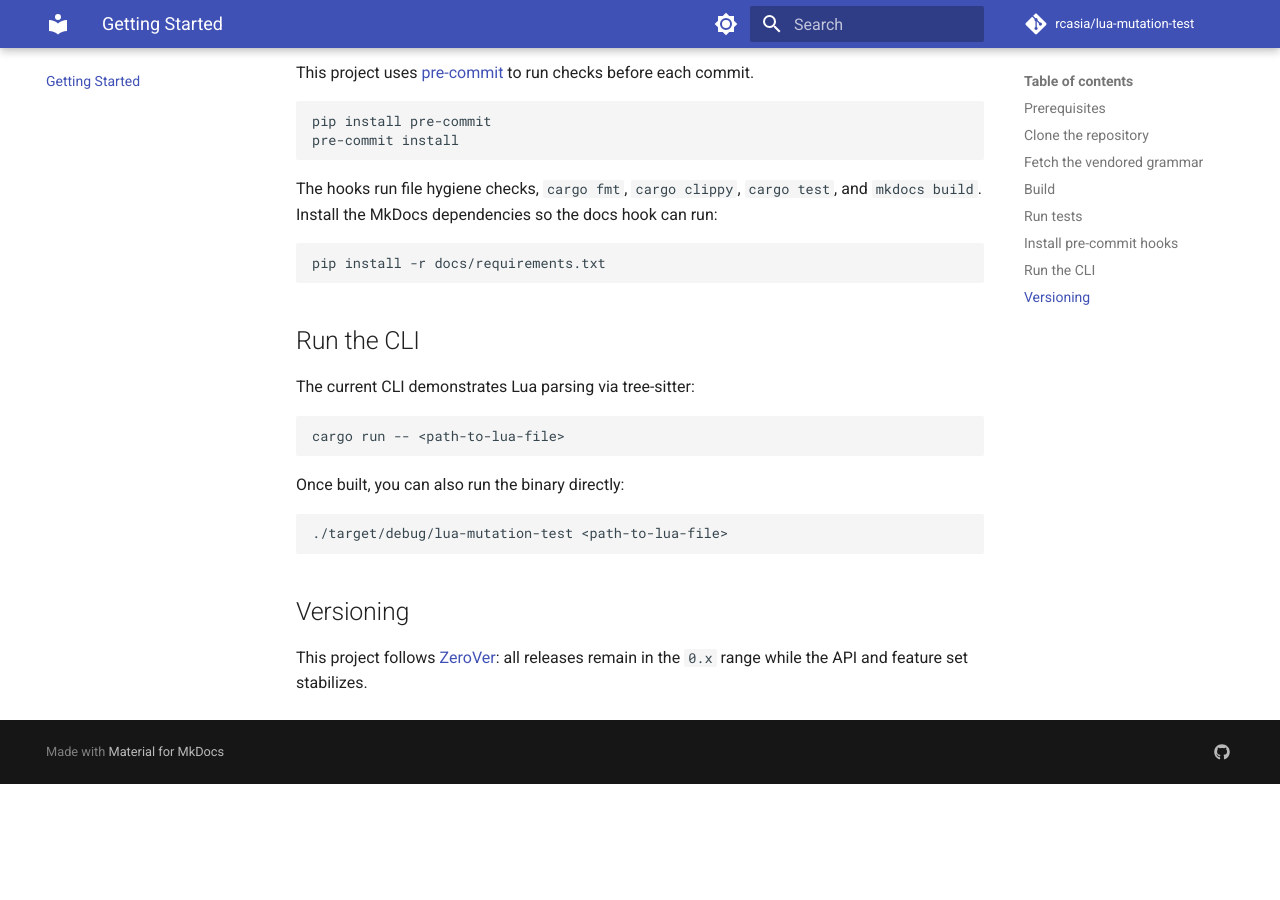
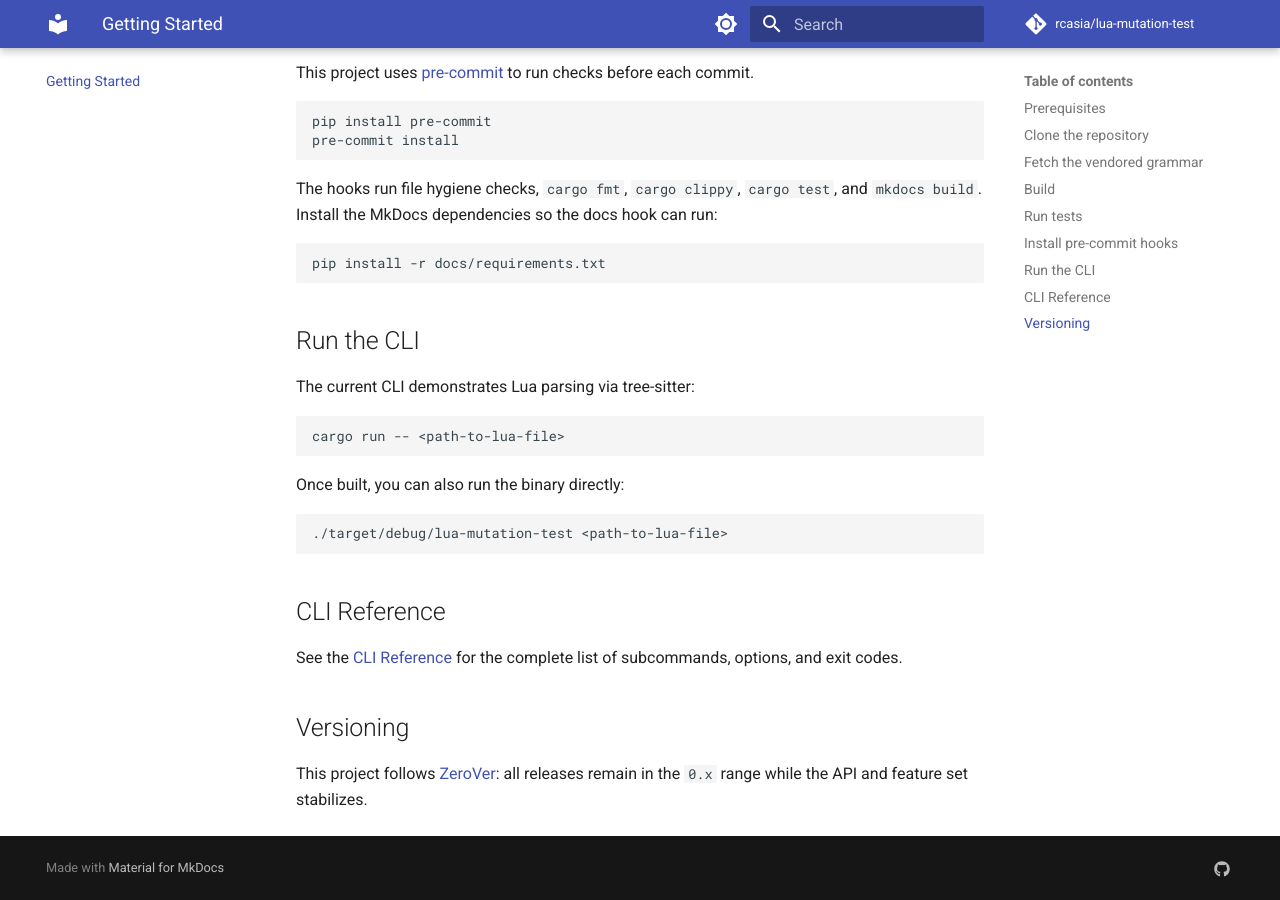
Before and after one commit to rcasia/lua-mutation-test, an MkDocs documentation site: the page built from docs/getting-started.md, in a window 1280 px wide and 900 px high, scrolled down 954 px. Built offline with MkDocs 1.6.1 and Material for MkDocs 9.7.7, drawn with Linux system fonts in a browser that asks for light colours; comment, search, counter and statistics services are not loaded; before the commit the page ends 1738 px from its top, so only the background shows below that.

Commit message:
docs: update architecture docs with list-mutants and CLI reference

````diff
--- a/docs/getting-started.md
+++ b/docs/getting-started.md
@@ -63,6 +63,11 @@ Once built, you can also run the binary directly:
 ./target/debug/lua-mutation-test <path-to-lua-file>
 ```
 
+## CLI Reference
+
+See the [CLI Reference](cli-reference.md) for the complete list of subcommands,
+options, and exit codes.
+
 ## Versioning
 
 This project follows [ZeroVer](https://0ver.org/): all releases remain in the `0.x`
````
Also changed, not shown: AGENTS.md (+2 -1 lines), docs/architecture.md (+2 -1 lines).
